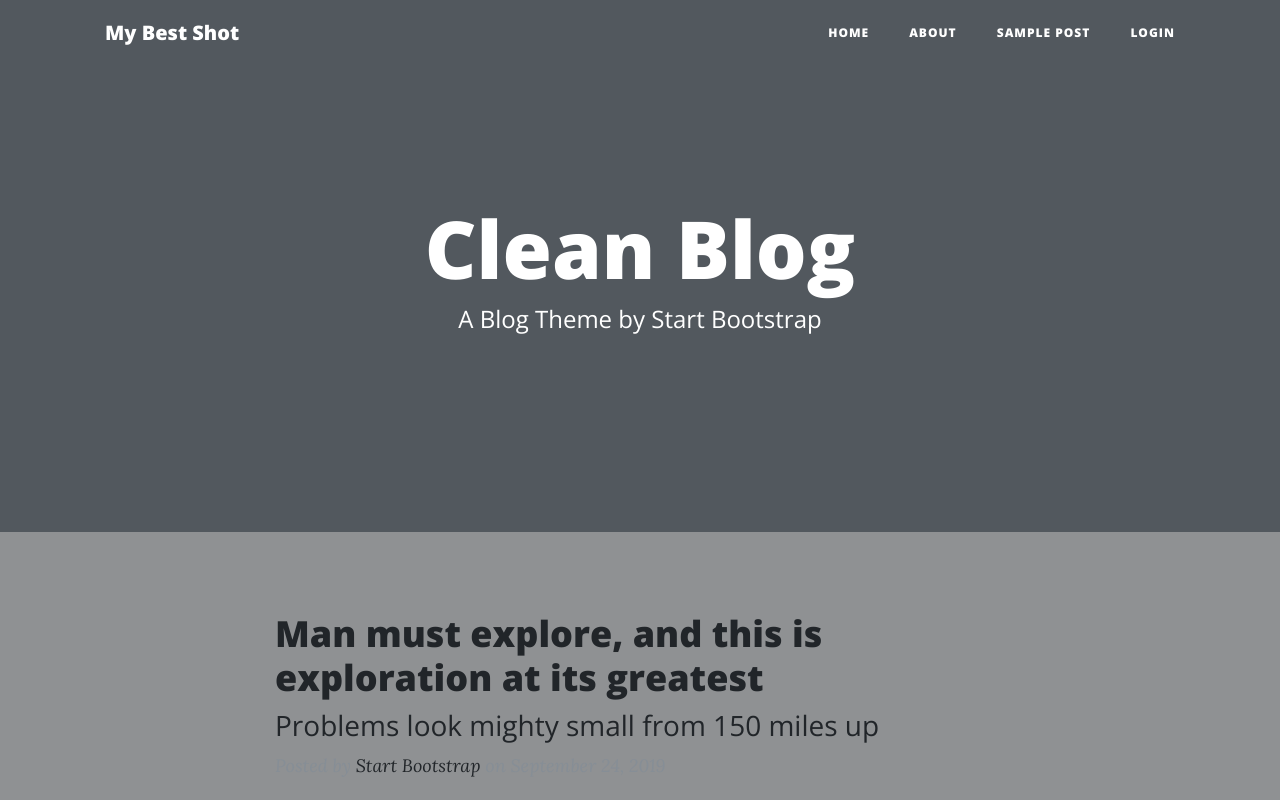
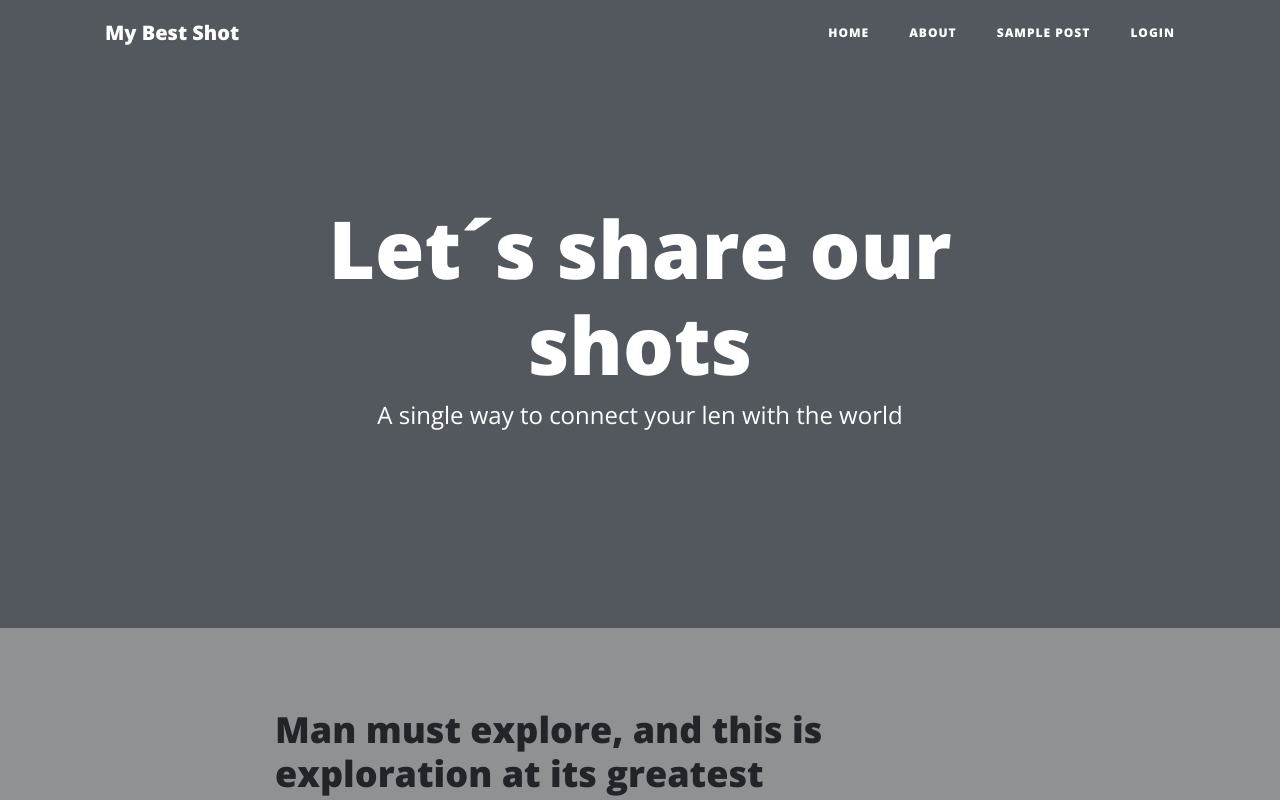
Before and after one commit to neyvis/mbs, a Django app: page /home/ in a window 1280 px wide. Shown: the top 803 px of the page. Run offline with Django 3.2, Linux system fonts and the light colour scheme; some libraries are stand-ins or nearby versions.

Commit message:
Making more changes to personalize

```diff
--- a/my_bs_app/templates/index.html
+++ b/my_bs_app/templates/index.html
@@ -61,8 +61,8 @@
       <div class="row">
         <div class="col-lg-8 col-md-10 mx-auto">
           <div class="site-heading">
-            <h1>Clean Blog</h1>
-            <span class="subheading">A Blog Theme by Start Bootstrap</span>
+            <h1>Let´s share our shots</h1>
+            <span class="subheading">A single way to connect your len with the world</span>
           </div>
         </div>
       </div>
```
